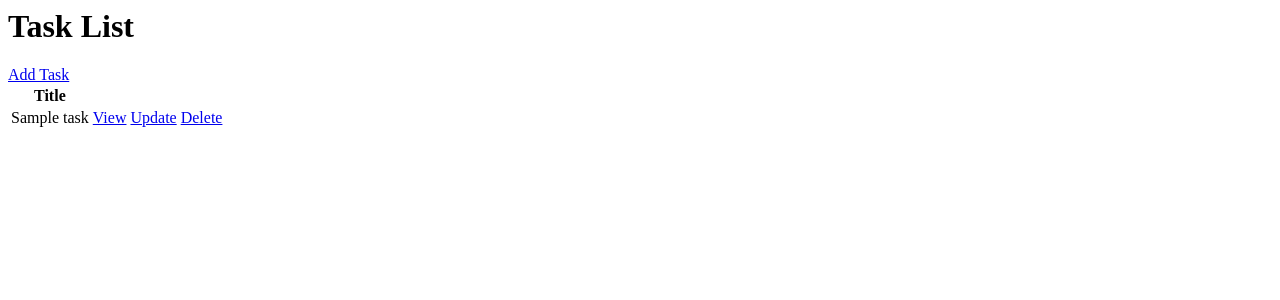
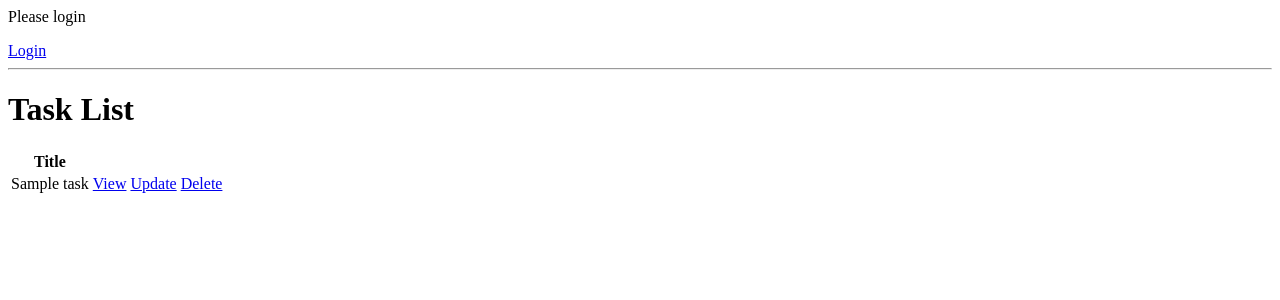
Before and after one commit to TharHtet236401/CBV-with-ToDoList, a Django app: page / in a window 1280 px wide. Shown: the top 300 px of the page. Run offline with Django 5.2, Linux system fonts and the light colour scheme; tables that the repository leaves empty hold one stand-in row (values such as "Sample post").

Commit message:
login completed

```diff
--- /dev/null
+++ b/base/templates/base/login.html
@@ -0,0 +1,6 @@
+<h1>Login</h1>
+<form method="post">
+    {% csrf_token %}
+    {{ form.as_p }}
+    <button type="submit">Login</button>
+</form>
--- a/base/templates/base/task_list.html
+++ b/base/templates/base/task_list.html
@@ -1,5 +1,16 @@
+{% if request.user.is_authenticated %}
+<p>
+    {{ request.user }}
+</p>
+<a href="#">Logout</a>
+{% else %}
+<p>
+    Please login
+</p>
+<a href="{% url 'login' %}">Login</a>
+{% endif %}
+<hr>
 <h1>Task List</h1>
-<a href="{% url 'task-create' %}">Add Task</a>
 <table>
 
     <thead>
--- a/base/urls.py
+++ b/base/urls.py
@@ -1,7 +1,8 @@
 from django.urls import path
-from .views import TaskList, TaskDetail, TaskCreate, TaskUpdate, TaskDelete
+from .views import TaskList, TaskDetail, TaskCreate, TaskUpdate, TaskDelete, CustomLoginView
 
 urlpatterns = [
+    path('login/', CustomLoginView.as_view(), name='login'),
     path('', TaskList.as_view(), name='tasks'),
     path('task/<int:pk>/', TaskDetail.as_view(), name='task'),
     path('task-create/', TaskCreate.as_view(), name='task-create'),
--- a/base/views.py
+++ b/base/views.py
@@ -3,10 +3,21 @@ from django.http import HttpResponse
 from django.views.generic.list import ListView
 from django.views.generic.detail import DetailView
 from django.views.generic.edit import CreateView,UpdateView,DeleteView
+from django.contrib.auth.views import LoginView
 from django.urls import reverse_lazy
 
 from .models import Task
 # Create your views here.
+
+class CustomLoginView(LoginView):
+    template_name = 'base/login.html'
+    fields = '__all__'
+    redirect_authenticated_user = True
+
+    def get_success_url(self):
+        return reverse_lazy('tasks')
+
+
 class TaskList(ListView):
     model = Task
     context_object_name = 'tasks'
```
